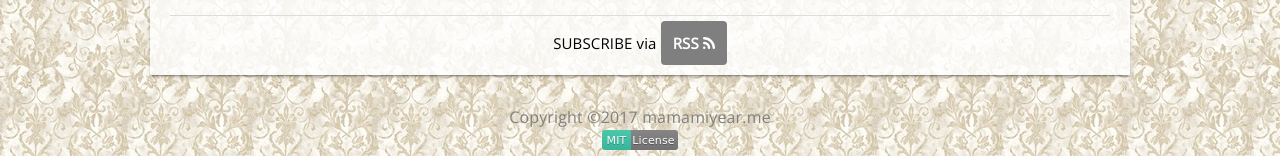
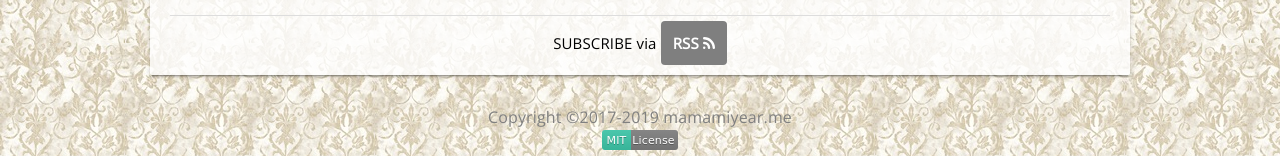
Before and after one commit to mamamiyear/mamamiyear.github.io, a Jekyll site: the page built from index.html, in a window 1280 px wide. Shown: the part 1332-1488 px from the top of the page. Built offline with Jekyll 4.4.1, drawn with Linux system fonts in a browser that asks for light colours.

Commit message:
update copyright.

```diff
--- a/_config.yml
+++ b/_config.yml
@@ -12,8 +12,8 @@ url: "http://blog.mamamiyear.me" # the base hostname & protocol for your site
 
 # Social settings
 email: mamamiyear@163.com
-weibo:   mamamiyearwar3sc2
-github:  mamamiyear
+weibo: mamamiyearwar3sc2
+github: mamamiyear
 
 # Blogger settings
 description:  有些弯路是一定要走的，有些挫折是必须承受的
@@ -22,7 +22,7 @@ description:  有些弯路是一定要走的，有些挫折是必须承受的
 markdown: kramdown
 
 # Copyright
-copyright: Copyright ©2017 mamamiyear.me
+copyright: Copyright ©2017-2019 mamamiyear.me
 license: The MIT License
 
 # Jekyll service settings
```
